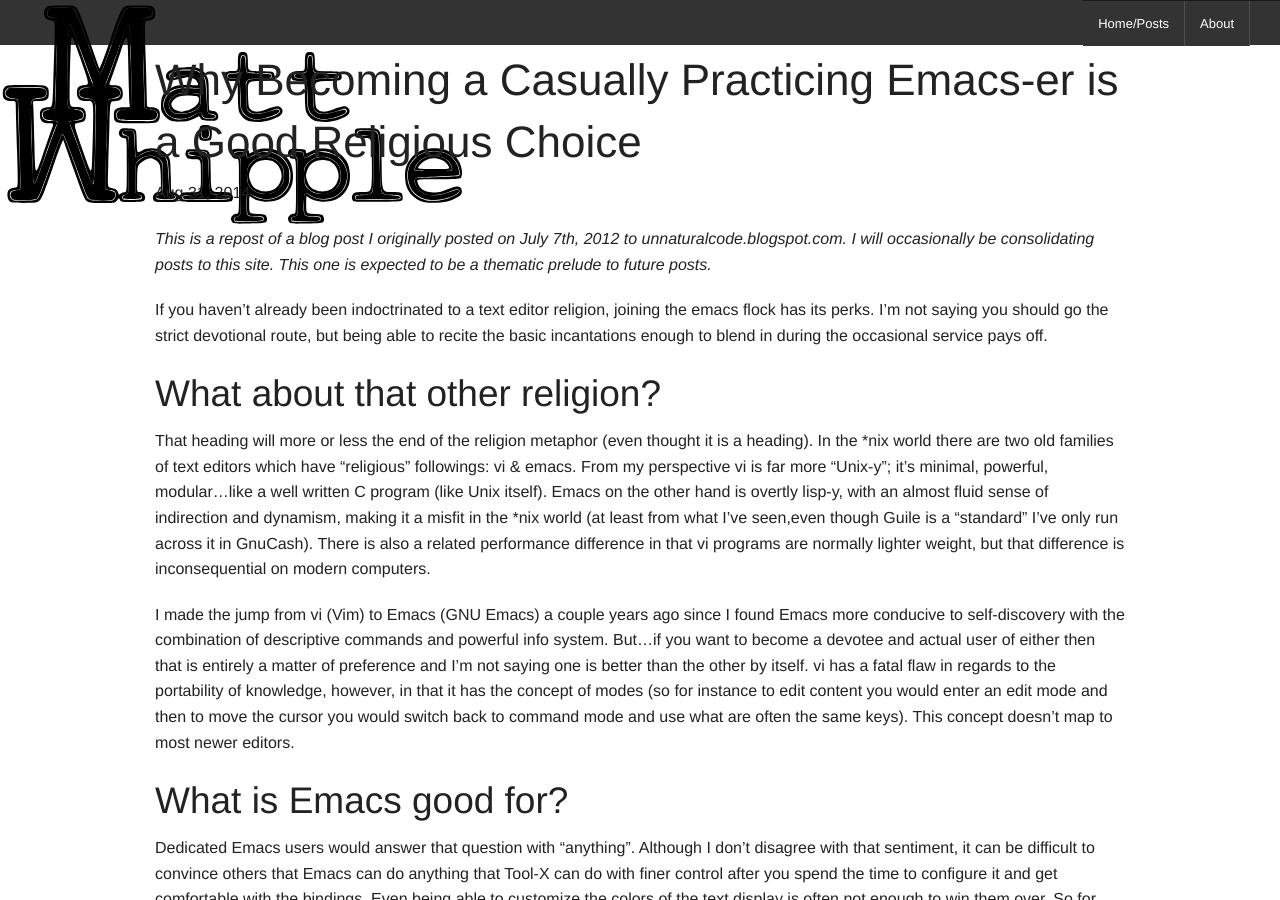
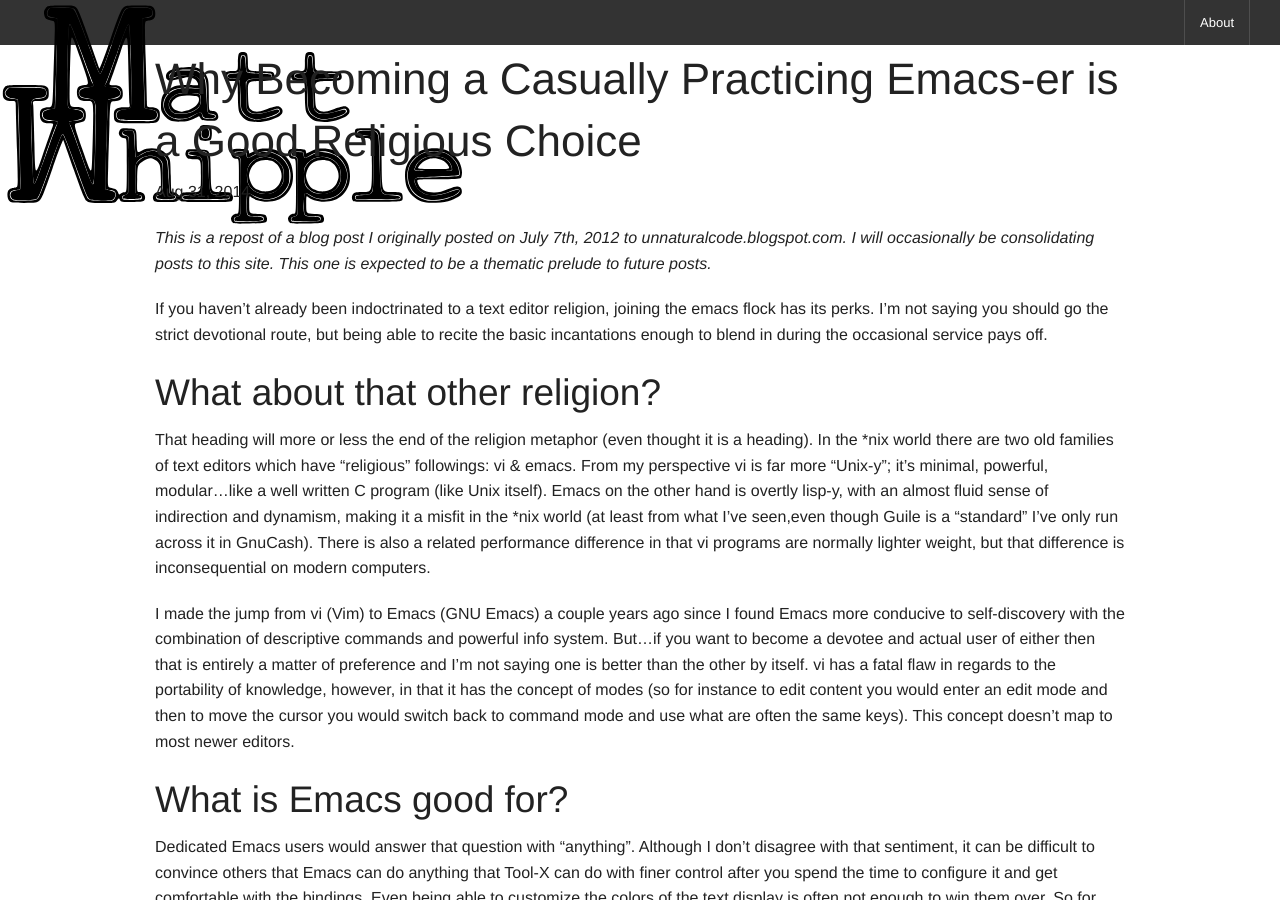
Before and after one commit to mwhipple/old_mwhipple.github.io, a Jekyll site: the page built from _posts/2014-08-31-why-becoming-casually-practicing-emacs.md, in a window 1280 px wide and 900 px high. Built offline with Jekyll 4.4.1, drawn with Linux system fonts in a browser that asks for light colours; nearby versions of some CDN libraries; comment, search, counter and statistics services are not loaded.

Commit message:
repair navbar misalignment

```diff
--- /dev/null
+++ b/Gemfile
@@ -0,0 +1,2 @@
+source 'https://rubygems.org'
+gem 'github-pages'
--- a/_config.yml
+++ b/_config.yml
@@ -1,17 +1,16 @@
 # Site settings
-title: Matt Whipple
-email: matt@mattwhipple.com
+title: "Matt Whipple"
+email: "matt@mattwhipple.com"
 description: "Web site for computer programmer Matt Whipple"
 baseurl: ""
 url: "http://www.mattwhipple.com"
 
 # Build settings
-markdown: kramdown
-permalink: pretty
+#markdown: kramdown
+#permalink: pretty
 
 defaults:
-  -
-    scope:
+  - scope:
       path: ""
       type: "post"
     values:
--- a/_includes/header.html
+++ b/_includes/header.html
@@ -20,18 +20,14 @@
     <ul class="title-area">
       <li class="name">
 	<a href="{{ site.baseurl }}/">
-	  <span class="head-logo"><img src="/images/mw-logo.svg" alt="Matt Whipple"/></span
+	  <span class="head-logo"><img src="/images/mw-logo.svg" alt="Matt Whipple"/></span>
 	</a>
       </li>
     </ul>
     <section class="top-bar-section">
       <ul class="right">
-	<li class="divider"/>
-	<li>
-	  <a href="{{ "/" | prepend: site.baseurl}}">Home/Posts</a>
-	</li>
 	{% for page in site.pages %}
-	<li class="divider"/>
+	<li class="divider"></li>
 	<li>
 	  <a class="page-link" href="{{ page.url | prepend: site.baseurl }}">{{ page.title }}</a>
 	</li>
--- a/_posts/2014-08-31-why-becoming-casually-practicing-emacs.md
+++ b/_posts/2014-08-31-why-becoming-casually-practicing-emacs.md
@@ -1,6 +1,6 @@
 ---
 title: Why Becoming a Casually Practicing Emacs-er is a Good Religious Choice
-layout: post
+layout: "post"
 ---
 _This is a repost of a blog post I originally posted on July 7th, 2012 to unnaturalcode.blogspot.com.  I will occasionally be consolidating posts to this site.  This one is expected to be a thematic prelude to future posts._
 
```
Also changed, not shown: about.md (line endings or trailing spaces).
